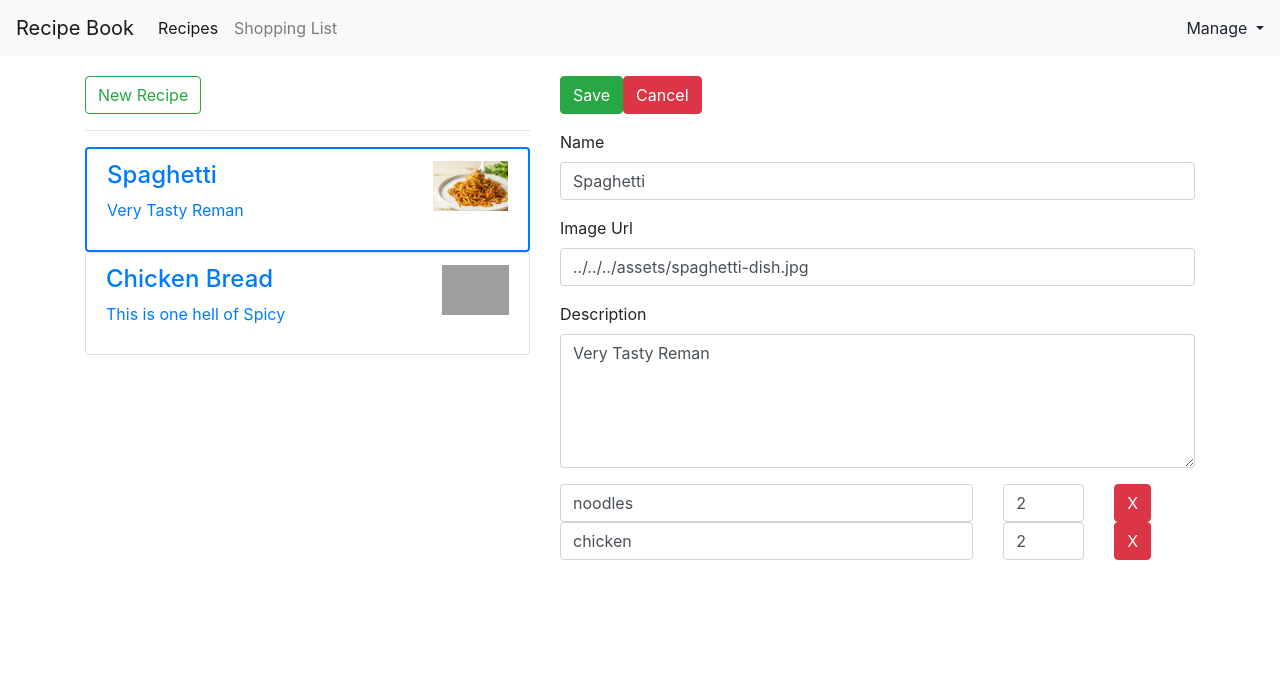
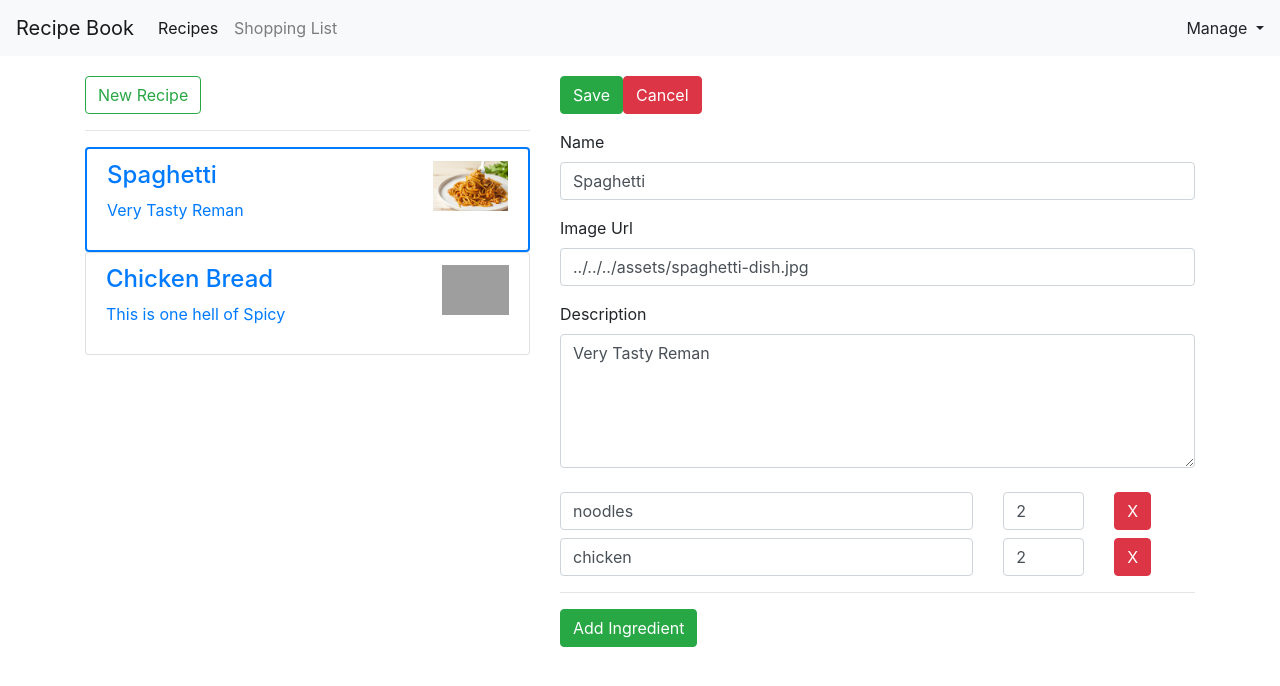
Before and after one commit to irfanbabar/RestaurantApp, an Angular app: page /recipes/1/edit in a window 1280 px wide. Shown: the top 686 px of the page. Built offline with nearby package versions, Linux system fonts and the light colour scheme; grey boxes are pictures that could not be loaded.

Commit message:
added validation in recipeForm

```diff
--- a/src/app/recipes/recipe-edit/recipe-edit.component.css
+++ b/src/app/recipes/recipe-edit/recipe-edit.component.css
@@ -0,0 +1,4 @@
+input.ng-invalid.ng-touched,
+textarea.ng-invalid.ng-touched {
+  border: 1px solid red;
+}
--- a/src/app/recipes/recipe-edit/recipe-edit.component.html
+++ b/src/app/recipes/recipe-edit/recipe-edit.component.html
@@ -3,7 +3,8 @@
     <form [formGroup]="recipeForm" (ngSubmit)='onSubmit()'>
       <div class="row">
         <div class="col-12 form-group">
-          <button type='submit' class='btn btn-success'>Save</button>
+          <button type='submit' class='btn btn-success'
+                  [disabled]='!recipeForm.valid'>Save</button>
           <button type='button' class='btn btn-danger'>Cancel</button>
         </div>
       </div>
@@ -45,7 +46,7 @@
 
       <div class="row">
         <div class="col-12 form-group" formArrayName='ingredients'>
-          <div class="row"
+          <div class="row mt-2"
                *ngFor='let ingredientCtrl of getIngredientControlArray(); let i = index'
                [formGroupName]='i'>
             <div class="col-8">
@@ -58,6 +59,12 @@
               <button class='btn btn-danger' type='button'>X</button>
             </div>
           </div>
+          <hr>
+          <div class="row">
+            <div class="col-12">
+              <button class='btn btn-success' type='button' (click)='addNewIngredient()'>Add Ingredient</button>
+            </div>
+          </div>
         </div>
       </div>
     </form>
--- a/src/app/recipes/recipe-edit/recipe-edit.component.ts
+++ b/src/app/recipes/recipe-edit/recipe-edit.component.ts
@@ -1,6 +1,6 @@
 import { Component, OnInit } from '@angular/core';
 import { ActivatedRoute, Params } from '@angular/router';
-import { FormGroup, FormControl, FormArray } from '@angular/forms';
+import { FormGroup, FormControl, FormArray, Validators } from '@angular/forms';
 import { RecipeService } from '../recipe.service';
 
 @Component({
@@ -35,6 +35,20 @@ export class RecipeEditComponent implements OnInit {
     return (<FormArray>this.recipeForm.get('ingredients')).controls;
   }
 
+  addNewIngredient() {
+    (<FormArray>this.recipeForm.get('ingredients')).push(
+      new FormGroup(
+        {
+          'name': new FormControl(null, Validators.required),
+          'amount': new FormControl(null, [
+            Validators.required,
+            Validators.pattern(/^[1-9]+[0-9]*$/)
+          ])
+        }
+      )
+    )
+  }
+
   private initForm(): void {
     let recipeName = '';
     let recipeImagePath = '';
@@ -51,8 +65,11 @@ export class RecipeEditComponent implements OnInit {
           recipeIngredients.push(
             new FormGroup(
               {
-                'name': new FormControl(ingredient.name),
-                'amount': new FormControl(ingredient.amount)
+                'name': new FormControl(ingredient.name, Validators.required),
+                'amount': new FormControl(ingredient.amount, [
+                  Validators.required,
+                  Validators.pattern(/^[1-9]+[0-9]*$/)
+                ])
               }
             )
           );
@@ -61,9 +78,9 @@ export class RecipeEditComponent implements OnInit {
     }
 
     this.recipeForm = new FormGroup({
-      'name': new FormControl(recipeName),
-      'imagePath': new FormControl(recipeImagePath),
-      'description': new FormControl(recipeDescription),
+      'name': new FormControl(recipeName, Validators.required),
+      'imagePath': new FormControl(recipeImagePath, Validators.required),
+      'description': new FormControl(recipeDescription, Validators.required),
       'ingredients': recipeIngredients
     });
   }
```
